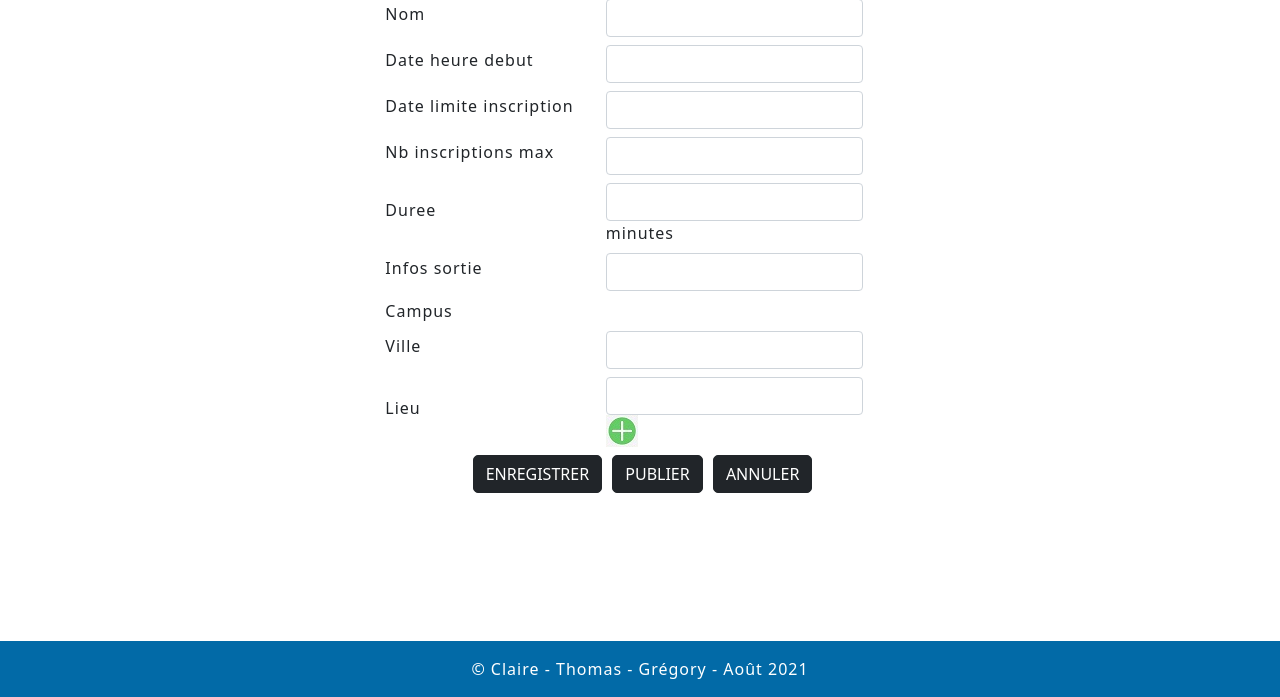
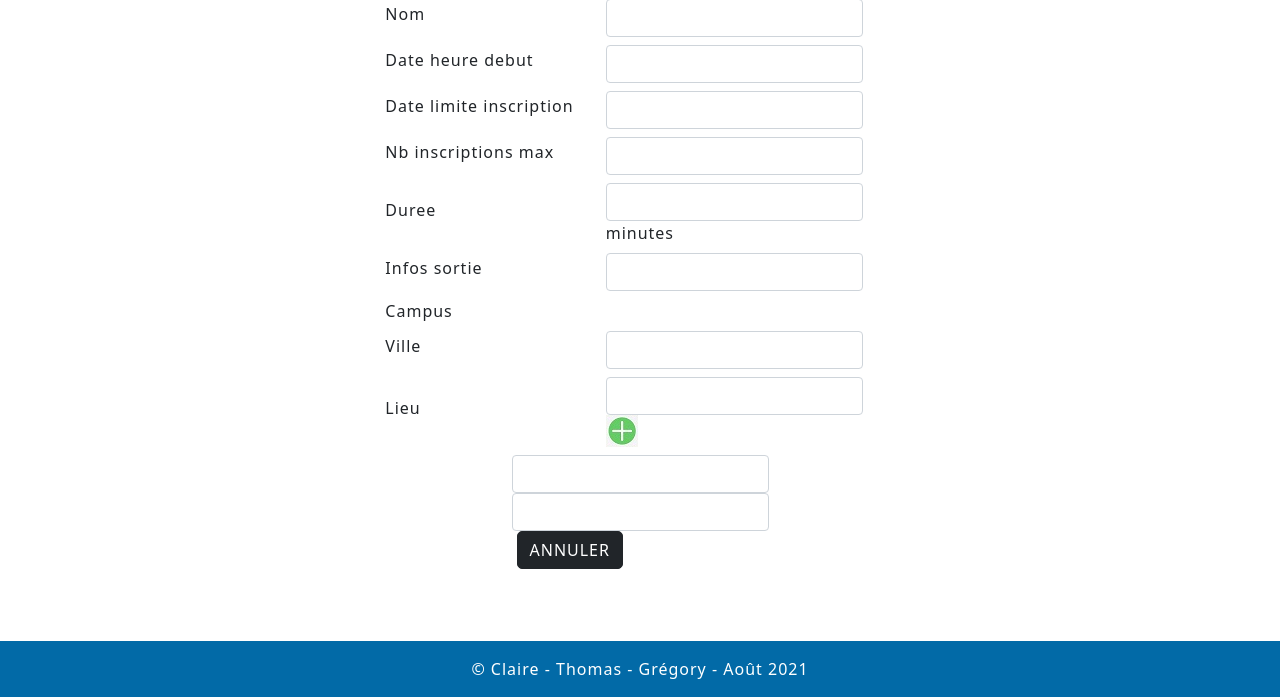
Before and after one commit to minel50/sortir, a Symfony app: template templates/sortie/create.html.twig in a window 1280 px wide. Shown: the part 103-800 px from the top of the page. Run offline with Twig, Linux system fonts and the light colour scheme; the template is opened without the code that fills it, so the values that code supplies are empty; form fields are guessed from the names that the template uses; some libraries are stand-ins or nearby versions.

Commit message:
fonctionnalité sortie créer et publier simultanément

```diff
--- a/templates/sortie/create.html.twig
+++ b/templates/sortie/create.html.twig
@@ -50,14 +50,13 @@
 
 
         <div class="app-form-buttons">
-            <a href ="{{ path('sortie_list') }}" title ="Créer une liste">
-                <button type="submit" class="btn btn-dark" style ="border-radius: 5px; ">Enregistrer</button>
-            </a>
-                <a href ="{{ path('sortie_list') }}" title ="Publier une liste">
-                <button type="submit" class="btn btn-dark" style ="border-radius: 5px; ">Publier</button>
-                </a>
-            <a href ="{{ path('sortie_list') }}" title ="Annuler une liste">
-                <button type="submit" class="btn btn-dark" style ="border-radius: 5px; ">Annuler</button>
+
+            {{ form_widget(sortieForm.create) }}
+
+            {{ form_widget(sortieForm.publish) }}
+
+            <a href ="{{ path('sortie_list') }}" title ="Annuler la création">
+                <span type="submit" class="btn btn-dark" style ="border-radius: 5px; ">Annuler</span>
             </a>
         </div>
 
```
Also changed, not shown: src/Controller/SortieController.php (+9 -1 lines), src/Form/SortieType.php (+13 -0 lines).
